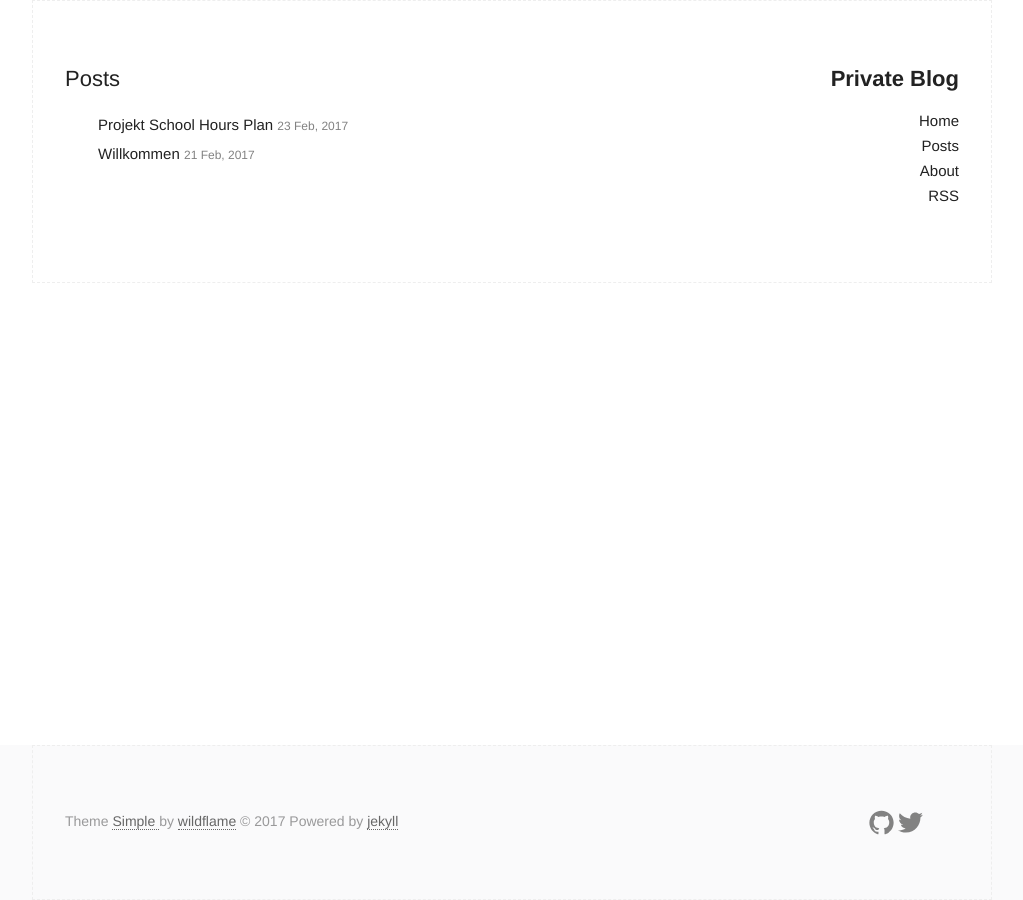
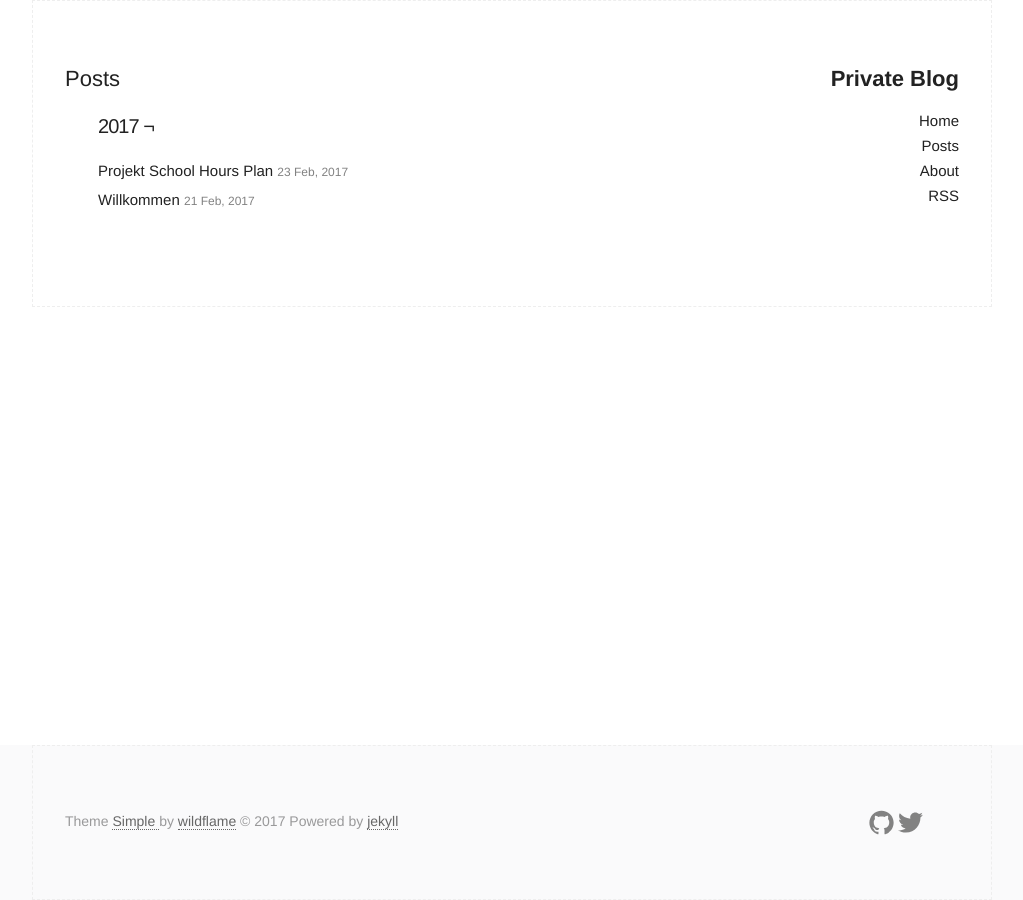
Before and after one commit to elyday/elyday.github.io, a Jekyll site: the page built from posts.html, in a window 1280 px wide. Shown: the whole page, without its empty margins (128-1151 px from the left). Built offline with Jekyll 4.4.1, drawn with Linux system fonts in a browser that asks for light colours.

Commit message:
Refactored Posts Site

```diff
--- a/posts.html
+++ b/posts.html
@@ -7,6 +7,16 @@ title: Posts
   <h2>Posts</h2>
   <section class="archive_list">
     {% for post in site.posts %}
+      {% unless post.next %}
+        <h3>{{ post.date | date: '%Y' }} &#172;</h3>
+      {% else %}
+        {% capture year %}{{ post.date | date: '%Y' }}{% endcapture %}
+        {% capture nyear %}{{ post.next.date | date: '%Y' }}{% endcapture %}
+        {% if year != nyear %}
+          <h3>{{ post.date | date: '%Y' }} &#172;</h3>
+        {% endif %}
+      {% endunless %}
+
       <div class="post_title">
         <a href="{{ post.url | prepend: site.baseurl }}">{{ post.title}}</a>
         <span class="date">{{ post.date | date: "%-d %b, %Y" }}</span>
```
